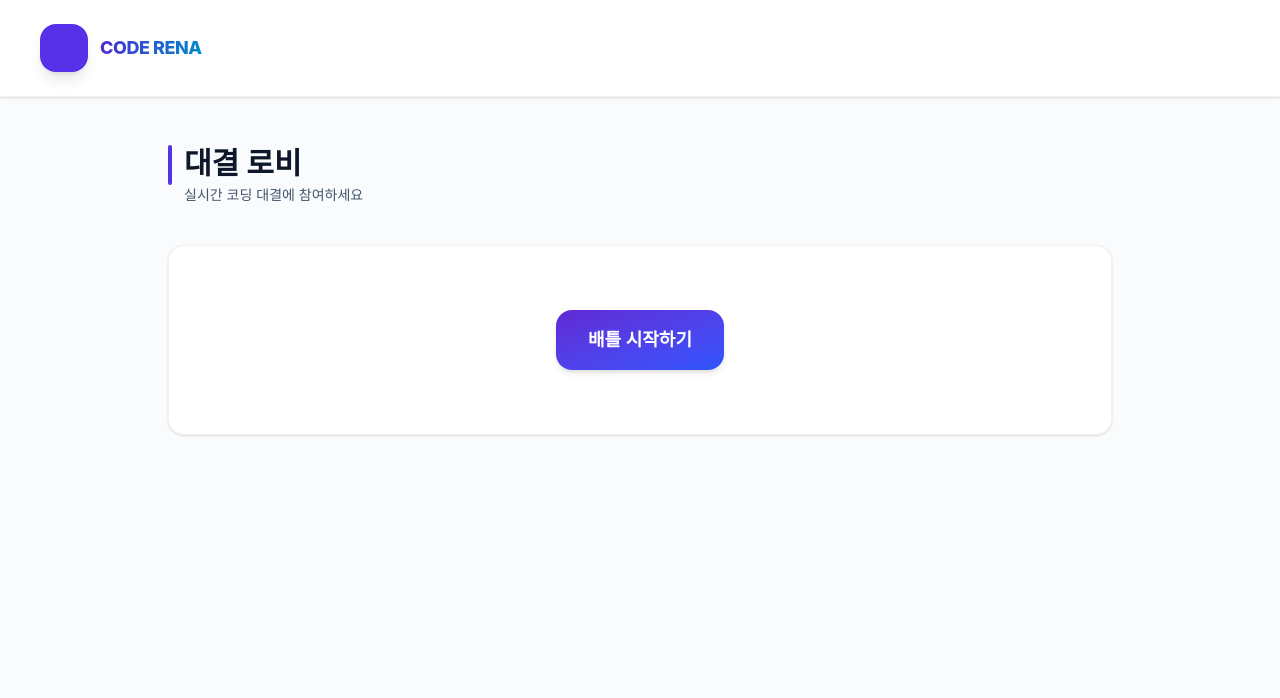
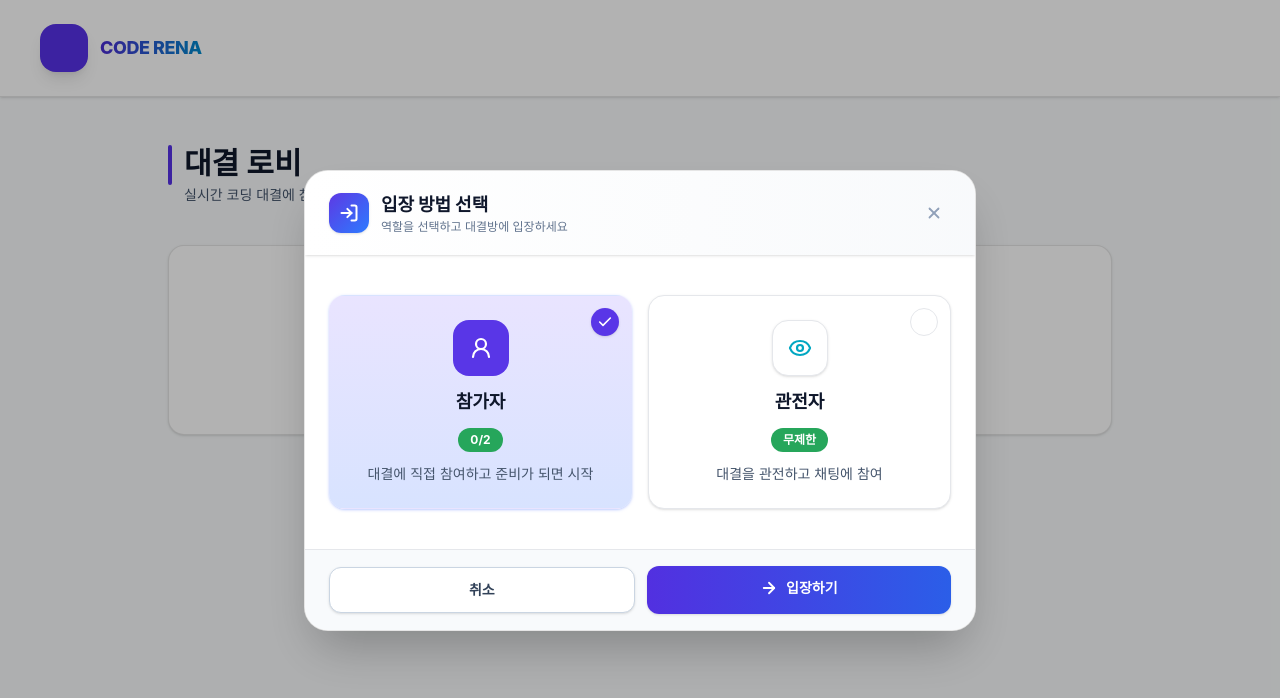
Before and after one commit to boostcampwm2025/web30-boostcamp, a React (Vite) app in the folder apps/web/: page / in a window 1280 px wide. Both pictures are taken after a click on the button "배틀 시작하기". Shown: the top 698 px of the page. Built offline with nearby package versions, Linux system fonts and the light colour scheme.

Commit message:
feat: 입장 모달 UI 컴포넌트 구현 (#13) - 역할 카드에 lucide 아이콘/상단 체크 표시 추가, 역할 옵션 데이터화로 중복 제거 - 모달 색상 변수 기반 정리 및 CTA/레이아웃 여백 확장 - 닫기/입장 버튼 아이콘 적용으로 가독성 향상

```diff
--- /dev/null
+++ b/apps/web/src/components/JoinModal.tsx
@@ -0,0 +1,157 @@
+import type { UserRole } from '@shared/types/user';
+import type { LucideIcon } from 'lucide-react';
+import { ArrowRight, Check, Eye, LogIn, UserRound, X } from 'lucide-react';
+
+interface RoleCardProps {
+  role: UserRole;
+  title: string;
+  description: string;
+  badge: string;
+  icon: LucideIcon;
+  active: boolean;
+  disabled?: boolean;
+  onSelect: (role: UserRole) => void;
+}
+
+function RoleCard({
+  role,
+  title,
+  description,
+  badge,
+  icon: Icon,
+  active,
+  disabled,
+  onSelect,
+}: RoleCardProps) {
+  return (
+    <button
+      type="button"
+      onClick={() => onSelect(role)}
+      disabled={disabled}
+      className={`relative flex flex-col items-center gap-3 rounded-2xl border px-6 py-6 text-center shadow-sm transition ${
+        active
+          ? 'border-transparent bg-participant-card shadow-lg shadow-indigo-200'
+          : 'border-neutral-card bg-white hover:-translate-y-0.5 hover:shadow-md'
+      } ${disabled ? 'cursor-not-allowed opacity-60' : ''}`}
+    >
+      <span
+        className={`absolute right-3 top-3 grid h-7 w-7 place-items-center rounded-full ${
+          active
+            ? 'bg-participant-icon text-white shadow'
+            : 'border border-neutral-card bg-white text-slate-300'
+        }`}
+        aria-hidden
+      >
+        {active && <Check size={16} strokeWidth={2.4} />}
+      </span>
+      <div
+        className={`flex h-14 w-14 items-center justify-center rounded-2xl ${
+          active
+            ? 'bg-participant-icon text-white'
+            : 'border-neutral-card bg-white text-spectator-icon border-1 shadow-sm'
+        }`}
+      >
+        <Icon size={24} strokeWidth={2.2} />
+      </div>
+      <p className="text-lg font-bold text-slate-900">{title}</p>
+      <div className="inline-flex items-center gap-2 rounded-full bg-participant-badge px-3 py-1 text-xs font-bold text-white">
+        {badge}
+      </div>
+      <p className="text-sm text-slate-600">{description}</p>
+    </button>
+  );
+}
+
+interface JoinModalProps {
+  open: boolean;
+  selectedRole: UserRole;
+  onSelectRole: (role: UserRole) => void;
+  onClose: () => void;
+  participants: { count: number; limit: number };
+  spectators: { count: number; limit: number };
+}
+
+export function JoinModal({
+  open,
+  selectedRole,
+  onSelectRole,
+  onClose,
+  participants,
+  spectators,
+}: JoinModalProps) {
+  const roleOptions: RoleCardProps[] = [
+    {
+      role: 'player',
+      title: '참가자',
+      description: '대결에 직접 참여하고 준비가 되면 시작',
+      badge: `${participants.count}/${participants.limit}`,
+      icon: UserRound,
+      active: selectedRole === 'player',
+      disabled: participants.count >= participants.limit,
+      onSelect: onSelectRole,
+    },
+    {
+      role: 'spectator',
+      title: '관전자',
+      description: '대결을 관전하고 채팅에 참여',
+      badge: spectators.limit === Infinity ? '무제한' : `${spectators.count}/${spectators.limit}`,
+      icon: Eye,
+      active: selectedRole === 'spectator',
+      disabled: false,
+      onSelect: onSelectRole,
+    },
+  ];
+
+  if (!open) return null;
+
+  return (
+    <div className="fixed inset-0 z-40 grid place-items-center bg-overlay px-4">
+      <div className="w-full max-w-2xl overflow-hidden rounded-3xl border border-soft bg-white shadow-2xl">
+        <div className="flex items-center justify-between bg-linear-to-r from-white to-slate-50 px-6 py-5 border-b-black/5 shadow-sm">
+          <div className="flex items-center gap-3">
+            <span className="grid h-10 w-10 place-items-center rounded-xl bg-modal-accent text-white shadow">
+              <LogIn size={20} strokeWidth={2.4} />
+            </span>
+            <div>
+              <p className="text-lg font-extrabold text-slate-900">입장 방법 선택</p>
+              <p className="text-xs text-slate-500">역할을 선택하고 대결방에 입장하세요</p>
+            </div>
+          </div>
+          <button
+            type="button"
+            onClick={onClose}
+            className="rounded-full p-2 text-slate-400 transition hover:bg-slate-100 hover:text-slate-700"
+            aria-label="닫기"
+          >
+            <X size={18} strokeWidth={2.4} />
+          </button>
+        </div>
+
+        <div className="grid gap-4 px-6 py-10 sm:grid-cols-2">
+          {roleOptions.map((option) => (
+            <RoleCard key={option.role} {...option} />
+          ))}
+        </div>
+
+        <div className="flex items-center justify-between gap-3 border-t border-neutral-card bg-slate-50 px-6 py-4">
+          <button
+            type="button"
+            onClick={onClose}
+            className="w-full rounded-xl border border-slate-300 bg-white px-4 py-3 text-sm font-semibold text-slate-700 shadow-sm transition hover:-translate-y-0.5 hover:shadow"
+          >
+            취소
+          </button>
+          <button
+            type="button"
+            className="w-full rounded-xl bg-cta-modal px-4 py-3 text-sm font-semibold text-white shadow-sm transition hover:-translate-y-0.5 hover:shadow"
+          >
+            <span className="inline-flex items-center justify-center gap-2">
+              <ArrowRight size={18} strokeWidth={2.4} />
+              입장하기
+            </span>
+          </button>
+        </div>
+      </div>
+    </div>
+  );
+}
--- a/apps/web/src/index.css
+++ b/apps/web/src/index.css
@@ -7,12 +7,29 @@
   --color-title: #2c2c2c;
   --color-white: #ffffff;
   --color-black: #000000;
+  --color-border-soft: #0000001a; /* black/10 */
+  --color-overlay: #0000004d; /* black/30 */
 
   /* CTA / gradients */
   --color-cta-main-start: #6129d4;
   --color-cta-main-end: #2d55ff;
   --color-cta-modal-start: #5230e0;
   --color-cta-modal-end: #2b5ee8;
+
+  /* 입장 모달 팔레트 */
+  --color-modal-border: #2f9dea;
+  --color-modal-accent-start: #5d39e4;
+  --color-modal-accent-end: #2d7bff;
+  --color-participant-gradient-start: #e9e4ff;
+  --color-participant-gradient-end: #d8e3ff;
+  --color-participant-icon: #5936e7;
+  --color-participant-check: #4a28c0;
+  --color-participant-badge: #26a65b;
+  --color-spectator-icon: #01a7c2;
+  --color-spectator-badge: #00b0b9;
+  --color-neutral-card-border: #e5e7eb;
+  --color-neutral-muted: #6b7280;
+  --color-neutral-soft: #f3f4f6;
 
   --font-sans: 'Inter', 'Pretendard Variable', system-ui, -apple-system, sans-serif;
 }
@@ -36,3 +53,60 @@ body {
   -webkit-background-clip: text;
   -webkit-text-fill-color: transparent;
 }
+
+/* Custom utility classes for design palette */
+.bg-participant-card {
+  background: linear-gradient(
+    180deg,
+    var(--color-participant-gradient-start) 0%,
+    var(--color-participant-gradient-end) 100%
+  );
+}
+
+.bg-cta-main {
+  background: linear-gradient(135deg, var(--color-cta-main-start), var(--color-cta-main-end));
+}
+
+.bg-cta-modal {
+  background: linear-gradient(90deg, var(--color-cta-modal-start), var(--color-cta-modal-end));
+}
+
+.bg-modal-accent {
+  background: linear-gradient(
+    135deg,
+    var(--color-modal-accent-start),
+    var(--color-modal-accent-end)
+  );
+}
+
+.bg-participant-icon {
+  background-color: var(--color-participant-icon);
+}
+
+.text-spectator-icon {
+  color: var(--color-spectator-icon);
+}
+
+.bg-participant-check {
+  background-color: var(--color-participant-check);
+}
+
+.bg-participant-badge {
+  background-color: var(--color-participant-badge);
+}
+
+.bg-spectator-badge {
+  background-color: var(--color-spectator-badge);
+}
+
+.border-soft {
+  border-color: var(--color-border-soft);
+}
+
+.border-neutral-card {
+  border-color: var(--color-neutral-card-border);
+}
+
+.bg-overlay {
+  background-color: var(--color-overlay);
+}
--- a/apps/web/src/pages/MainPage.tsx
+++ b/apps/web/src/pages/MainPage.tsx
@@ -1,7 +1,21 @@
+import type { UserRole } from '@shared/types/user';
+import { useState } from 'react';
+
+import { JoinModal } from '../components/JoinModal';
+
 export function MainPage() {
+  const [isModalOpen, setModalOpen] = useState(false);
+  const [selectedRole, setSelectedRole] = useState<UserRole>('player');
+  const [participants] = useState({ count: 0, limit: 2 });
+  const [spectators] = useState({ count: 0, limit: Infinity });
+
+  const handleStartBattle = () => {
+    setModalOpen(true);
+  };
+
   return (
     <div className="min-h-screen">
-      <header className="flex items-center gap-3 px-10 py-6 bg-white border-b border-black/5 shadow-sm mb-2">
+      <header className="mb-2 flex items-center gap-3 border-b border-soft bg-white px-10 py-6 shadow-sm">
         <div className="grid h-12 w-12 rounded-2xl bg-brand shadow-lg"></div>
         <div className="flex flex-col">
           <span className="text-lg font-extrabold tracking-tight logo-gradient">CODE RENA</span>
@@ -18,17 +32,26 @@ export function MainPage() {
         </div>
 
         <div className="relative flex-1">
-          <div className="rounded-2xl border border-black/5 bg-white px-12 py-16 text-center shadow-sm">
+          <div className="rounded-2xl border border-soft bg-white px-12 py-16 text-center shadow-sm">
             <button
               type="button"
-              //onClick={handleStartBattle}
-              className="rounded-2xl bg-linear-to-br from-cta-main-start to-cta-main-end px-8 py-4 text-lg font-semibold text-white shadow-md transition hover:scale-[1.02]"
+              onClick={handleStartBattle}
+              className="rounded-2xl bg-cta-main px-8 py-4 text-lg font-semibold text-white shadow-md transition hover:scale-[1.02]"
             >
               배틀 시작하기
             </button>
           </div>
         </div>
       </main>
+
+      <JoinModal
+        open={isModalOpen}
+        onClose={() => setModalOpen(false)}
+        selectedRole={selectedRole}
+        onSelectRole={setSelectedRole}
+        participants={participants}
+        spectators={spectators}
+      />
     </div>
   );
 }
```
